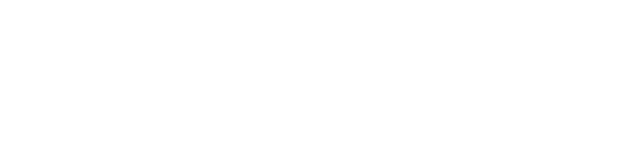
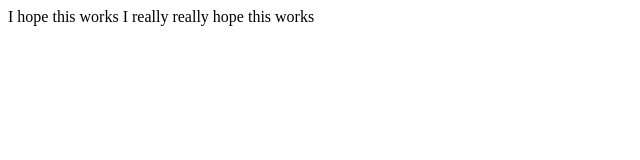
Before and after one commit to smiller35/BlackCodes, a plain HTML site: page index.html in a window 1280 px wide. Shown: the whole page, without its empty margins (0-640 px from the left). Drawn offline with Linux system fonts and the light colour scheme.

Commit message:
Update index.html

```diff
--- a/index.html
+++ b/index.html
@@ -7,7 +7,8 @@
           <script arc="https://hypothes.is/embed.js" async></script>
      </head>
      <body>
-
+         I hope this works
+          I really really hope this works
 
      </body>
 </html>
```
